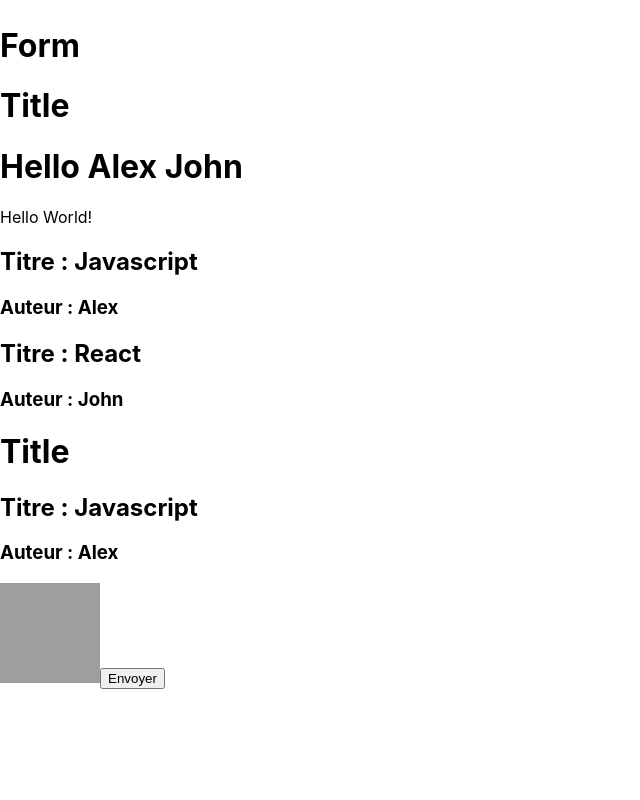
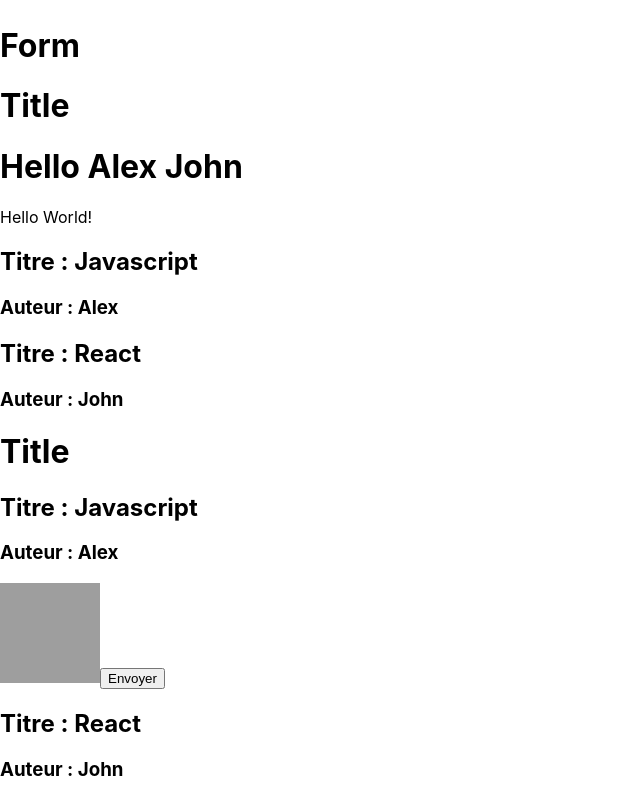
Before and after one commit to abjava88/cours-react1, a React (Create React App) app: page / in a window 1280 px wide. Shown: the part 177-977 px from the top of the page, without its empty margins (0-640 px from the left). Before the commit the page ends 866 px from the top, so only its background shows below. Built offline with nearby package versions, Linux system fonts and the light colour scheme; grey boxes are pictures that could not be loaded; the HTML template or start-up script is replaced by a standard one.

Commit message:
Exemple rendu conditionel.

```diff
--- a/src/App.js
+++ b/src/App.js
@@ -1,4 +1,5 @@
 import Book1 from "./components/ch03/Book1";
+import { Book2 } from "./components/ch03/Book2";
 import Form from "./components/ch03/Form";
 import Profile from "./components/ch03/Profile";
 import Test from "./components/ch03/Test";
@@ -21,6 +22,9 @@ function App() {
         <Title2 title="Javascript" author="Alex" />
       </Book1>
       <Profile />
+      <Book2 isNew={true}>
+        <Title3 title="React" author="John" />
+      </Book2>
     </div>
   );
 }
--- /dev/null
+++ b/src/components/ch03/Book2.jsx
@@ -0,0 +1,6 @@
+import React from "react";
+
+export const Book2 = ({ children, isNew }) => {
+  if (isNew) return <div>{children}</div>;
+  else return <h3>Ancien livre</h3>;
+};
```
